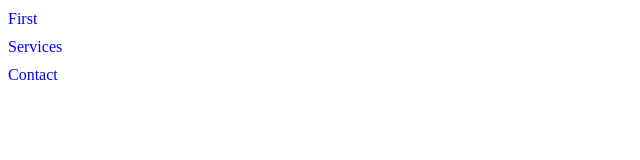
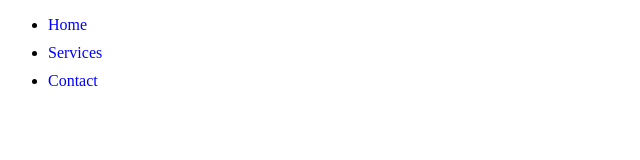
Before and after one commit to simallworld/dynamicDropdown, a plain HTML site: page dynamicDropdown.html in a window 1280 px wide. Shown: the whole page, without its empty margins (0-640 px from the left). Drawn offline with Linux system fonts and the light colour scheme.

Commit message:
Some Changes

```diff
--- a/dynamicDropdown.html
+++ b/dynamicDropdown.html
@@ -5,11 +5,8 @@
     <meta charset="UTF-8">
     <title>Dynamic Menu with Dropdown</title>
     <style>
-        /* Basic Reset */
         ul {
             list-style: none;
-            padding: 0;
-            margin: 0;
         }
 
         li {
@@ -22,13 +19,18 @@
             color: blue;
         }
 
-        /* Submenu Styling */
+        .main-list li {
+            list-style-type: disc;
+        }
+
         .submenu {
             display: none;
-            margin-left: 20px;
         }
 
-        /* Show submenu on hover */
+        .submenu li {
+            list-style-type: circle;
+        }
+
         .menu-item:hover .submenu {
             display: block;
         }
@@ -37,10 +39,9 @@
 
 <body>
 
-    <ul>
-        <li class="menu-item"><a href="#">First</a></li>
-        <li class="menu-item">
-            <a href="#">Services</a>
+    <ul class="main-list">
+        <li class="menu-item"><a href="#">Home</a></li>
+        <li class="menu-item"><a href="#">Services</a>
             <ul class="submenu">
                 <li><a href="#">Submenu 4</a></li>
                 <li><a href="#">Submenu 5</a></li>
```
